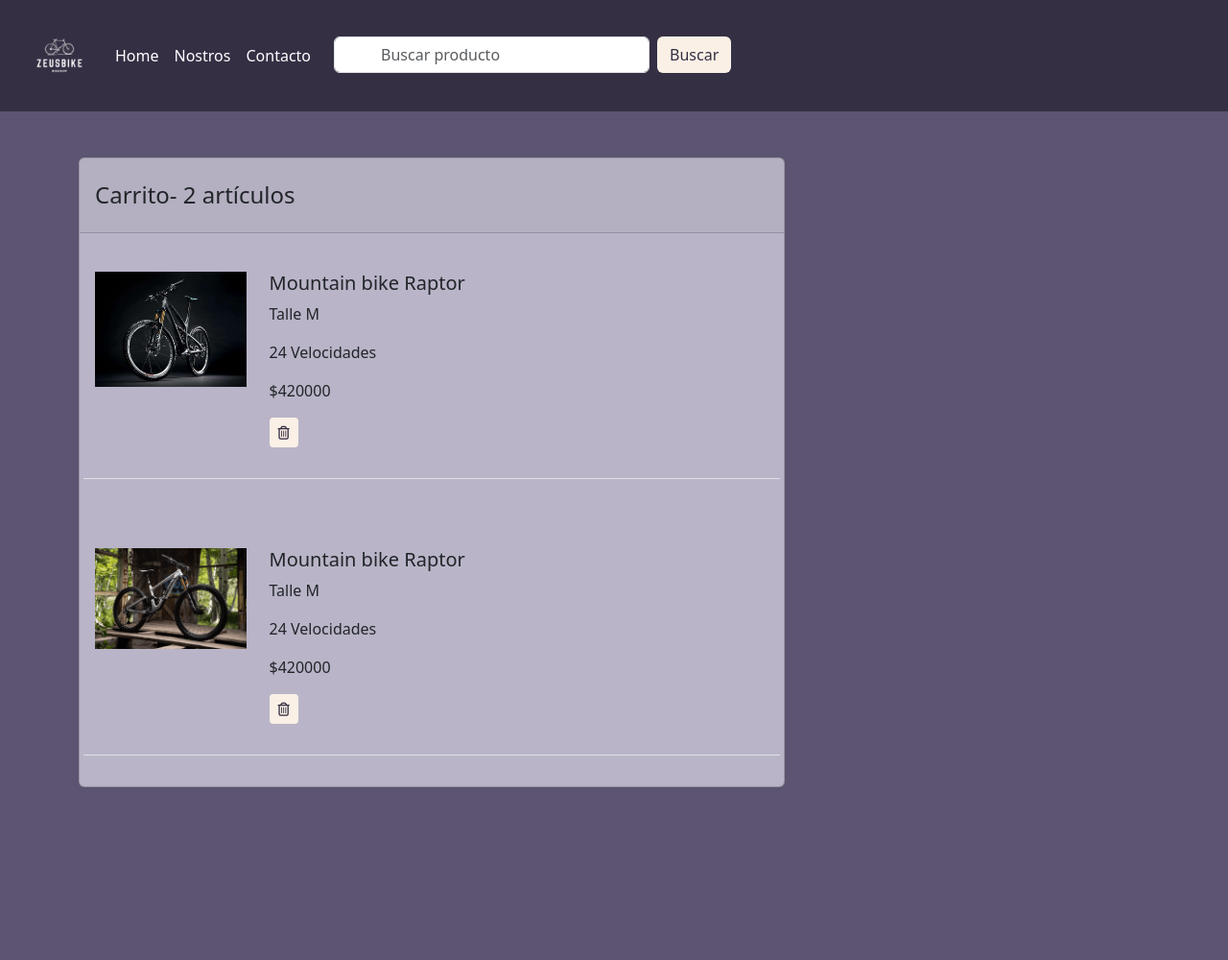
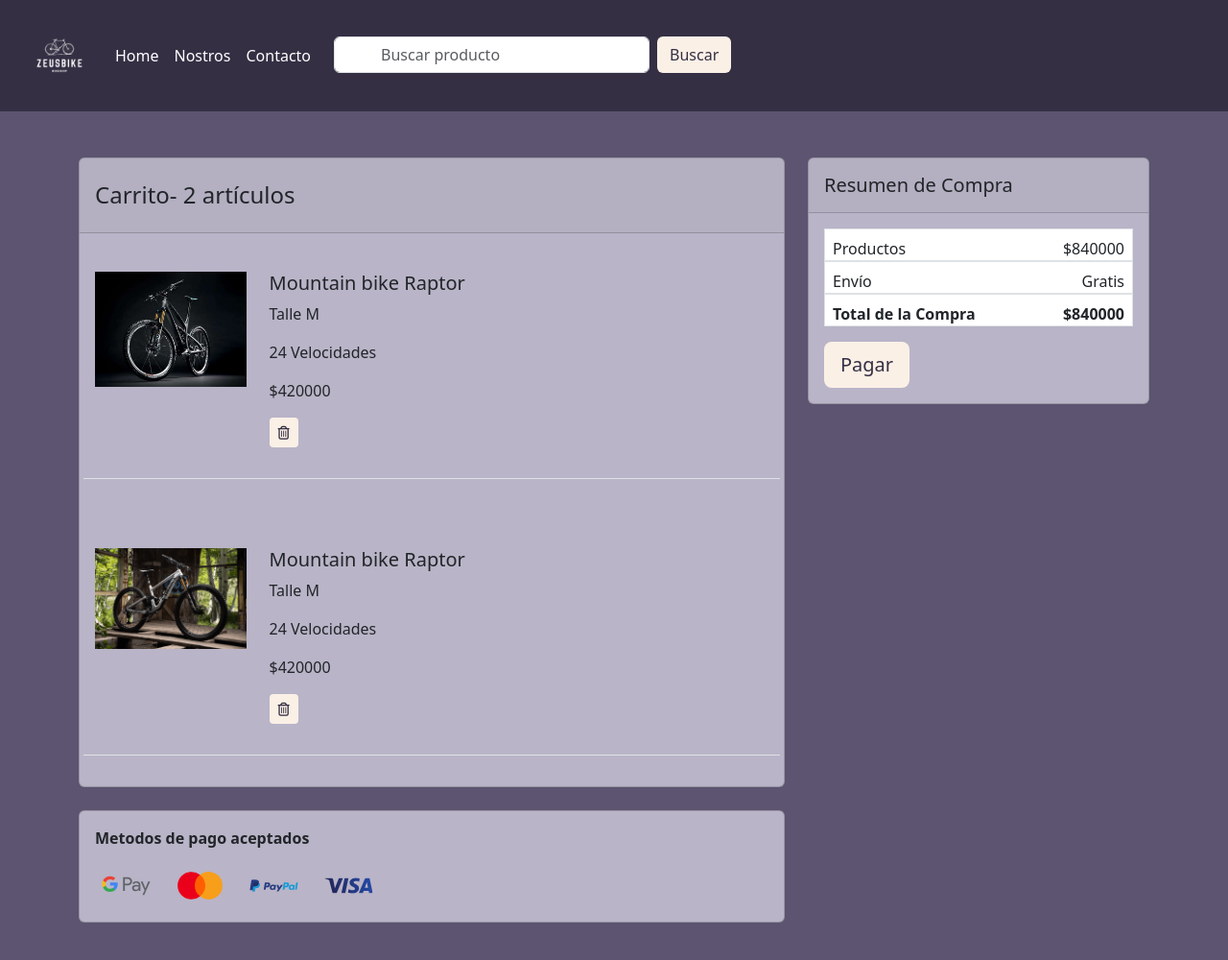
Before and after one commit to niconicoalarcon/ZeusBike-Ecommerce, a website built with Vite: page pages/carroshop.html in a window 1280 px wide. Shown: the whole page at 96% size. Before the commit the page ends 892 px from the top, so only its background shows below. Built offline with nearby package versions, Linux system fonts and the light colour scheme.

Commit message:
afinando detalles finales del carrito

```diff
--- a/css/carroshop.css
+++ b/css/carroshop.css
@@ -0,0 +1,14 @@
+
+/*imagens de metodo de pago*/
+.tarjetas img{
+    width: 65px;
+}
+
+/*boton de pago*/
+.btn.btn-success{
+    color:#352F44;
+}
+
+.btn.btn-success:hover{
+    background-color: #FAF0E6;
+}
--- a/pages/carroshop.html
+++ b/pages/carroshop.html
@@ -4,6 +4,7 @@
     <meta charset="UTF-8">
     <meta name="viewport" content="width=device-width, initial-scale=1.0">
     <link rel="stylesheet" href="https://cdnjs.cloudflare.com/ajax/libs/font-awesome/6.4.2/css/all.min.css"/>
+    <link rel="stylesheet" href="../css/carroshop.css">
     <title>Carro de compras</title>
 </head>
 <body>
@@ -82,9 +83,44 @@
                             </div>
                         </div>
                     </div>
+                    <div class="card mb-4">
+                        <div class="card-body tarjetas">
+                            <p><strong>Metodos de pago aceptados</strong></p>
+                            <img src="../img/carrito/Google_Pay.svg" alt="Google pay" class="me-2">
+                            <img src="../img/carrito/Mastercard.svg" alt="Master card" class="me-2">
+                            <img src="../img/carrito/PayPal.svg" alt="PayPal" class="me-2">
+                            <img src="../img/carrito/visa.svg" alt="Visa" class="me-2">
+                        </div>
+                    </div>
                 </div>
-                <div class="col-4 "></div>
+                <div class="col-4 ">
+                    <div class="card mb-4">
+                        <div class="card-header py-3">
+                            <h5 class="mb-0">Resumen de Compra</h5>
+                        </div>
+                        <div class="card-body">
+                            <ul class="list-group list-group-flush">
+                                <li class=" list-group-item d-flex justify-content-between align-items-center border-1 px-2 pb-0">
+                                    Productos
+                                    <span>$840000</span>
+                                </li>
+                                <li class="list-group-item d-flex justify-content-between align-items-center border-1 px-2 pb-0">
+                                    Envío
+                                    <span>Gratis</span>
+                                </li>
+                                <li class="list-group-item d-flex justify-content-between align-items-center border-1 px-2 pb-0">
+                                    <strong>Total de la Compra</strong>
+                                    <strong>$840000</strong>
+                                </li>
+                            </ul>
+                            <button class="btn btn-success btn-lg btn-block mt-3">Pagar</button>
+                        </div>
+                    </div>
+                </div>
             </div>
+
+
+
         </section>
     <script type="module" src="/main.js"></script>
 </body>
```
Also changed, not shown: index.html (+1 -1 lines), public/img/carrito/Google_Pay.svg (added), public/img/carrito/Mastercard.svg (added), public/img/carrito/PayPal.svg (added), public/img/carrito/visa.svg (added).
